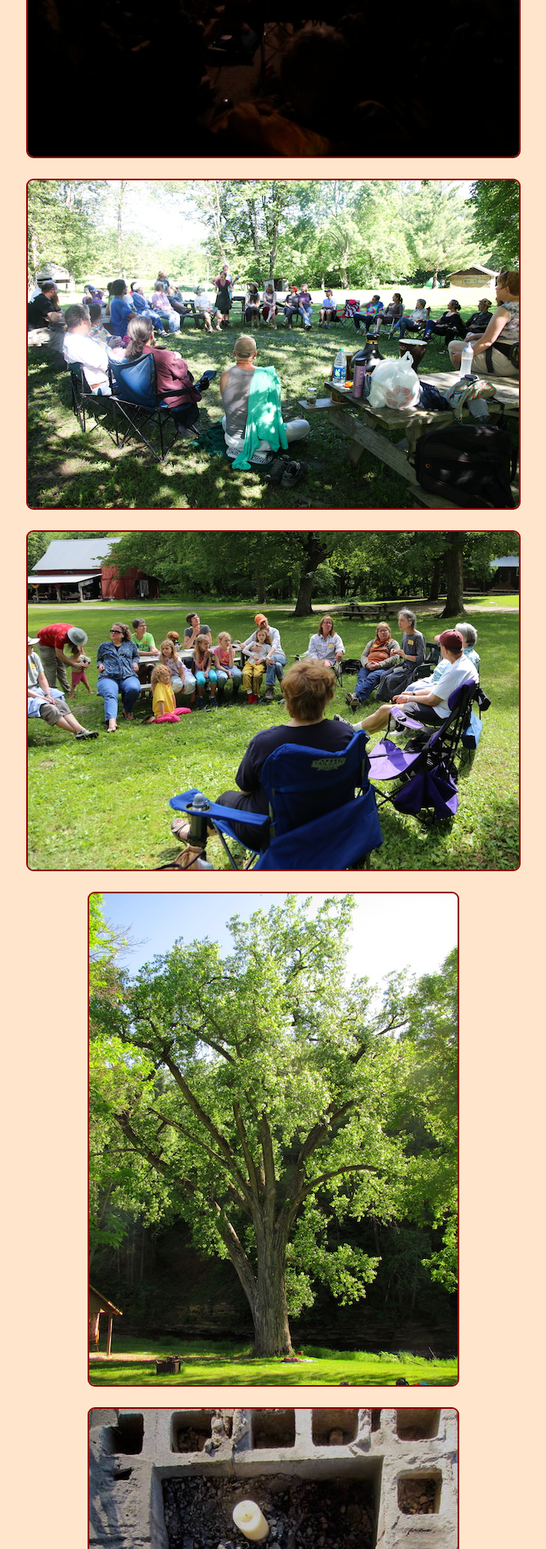
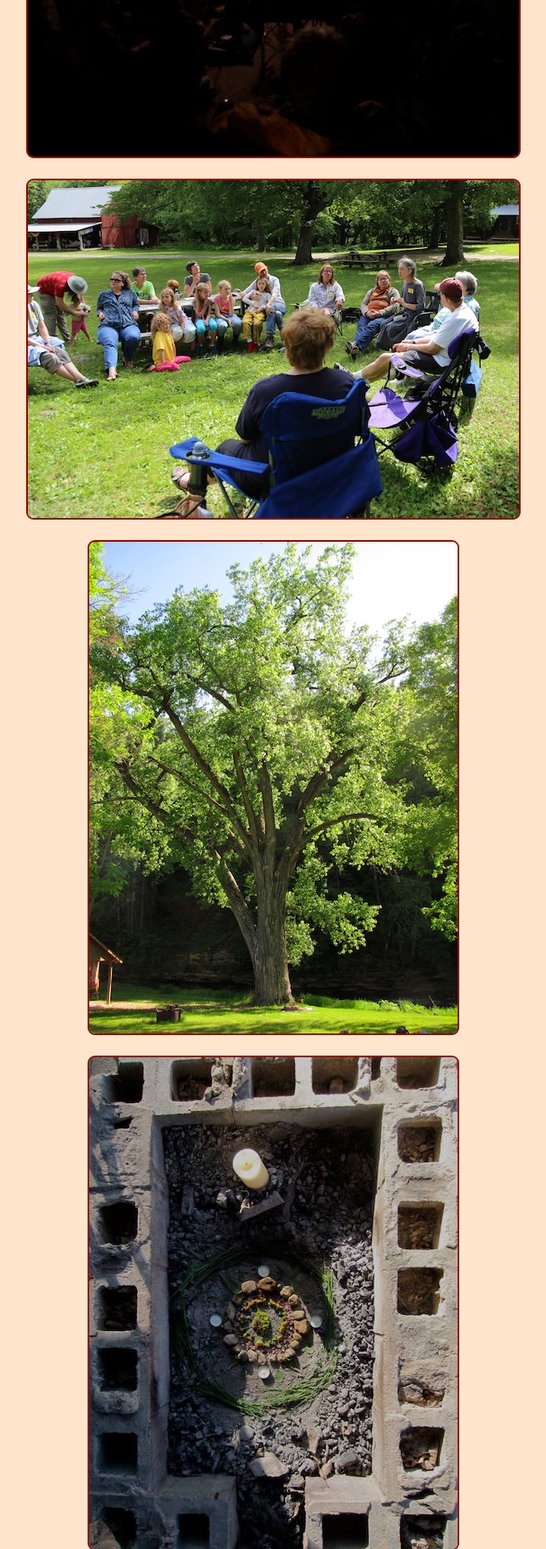
Before and after one commit to neilmb/villagefire, a Jekyll site: the page built from photos.md, in a window 1280 px wide. Shown: the part 1343-3233 px from the top of the page at 82% size, without its empty margins (306-973 px from the left). Built offline with Jekyll 4.4.1, drawn with Linux system fonts in a browser that asks for light colours; some web fonts are replaced.

Commit message:
Fixed picture page

```diff
--- a/_layouts/home.html
+++ b/_layouts/home.html
@@ -59,9 +59,6 @@
         </ul>
       </li>
       <li>
-        <a href="photos.html">More Photos</a>
-      </li>
-      <li>
         <a href="#what">What We Do</a>
         <ul>
           <li><a href="#music">The Music</a></li>
@@ -77,6 +74,9 @@
           <li><a href="#what_to_bring">What to Bring</a></li>
           <li><a href="#contact">Contact</a></li>
         </ul>
+      </li>
+      <li>
+        <a href="photos.html">More Photos</a>
       </li>
     </ul>
  </div>
--- a/photos.md
+++ b/photos.md
@@ -4,21 +4,17 @@ layout: photos
 
 ## Photos from Village Fire Past
 
-<div class="center"><img src="images/gallery/babbling creek.jpg"></div>
+<div class="center"><img src="images/gallery/babbling creek.JPG"></div>
 
 <div class="center"><img src="images/gallery/big ring of people.jpg"></div>
 
 <div class="center"><img src="images/gallery/bo in variety show.jpg"></div>
-
-<div class="center"><img src="images/gallery/bigcircle.jpg"></div>
 
 <div class="center"><img src="images/gallery/circle.jpg"></div>
 
 <div class="center"><img src="images/gallery/cottonwood.JPG"></div>
 
 <div class="center"><img src="images/gallery/earth mandala.jpg"></div>
-
-<div class="center"><img src="images/gallery/familysing.JPG"></div>
 
 <div class="center"><img src="images/gallery/fire2.jpg"></div>
 
@@ -32,8 +28,6 @@ layout: photos
 
 <div class="center"><img src="images/gallery/sky and eagle.jpg"></div>
 
-<div class="center"><img src="images/gallery/songfire.jpg"></div>
-
 <div class="center"><img src="images/gallery/tent close up.JPG"></div>
 
 <div class="center"><img src="images/gallery/tent in the distance.JPG"></div>
```
